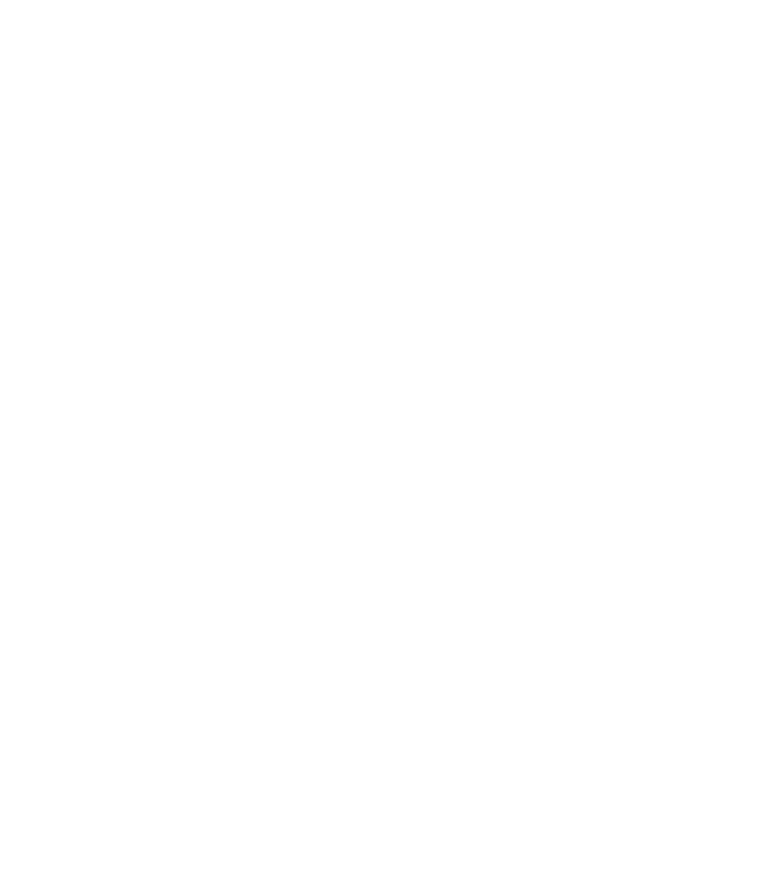
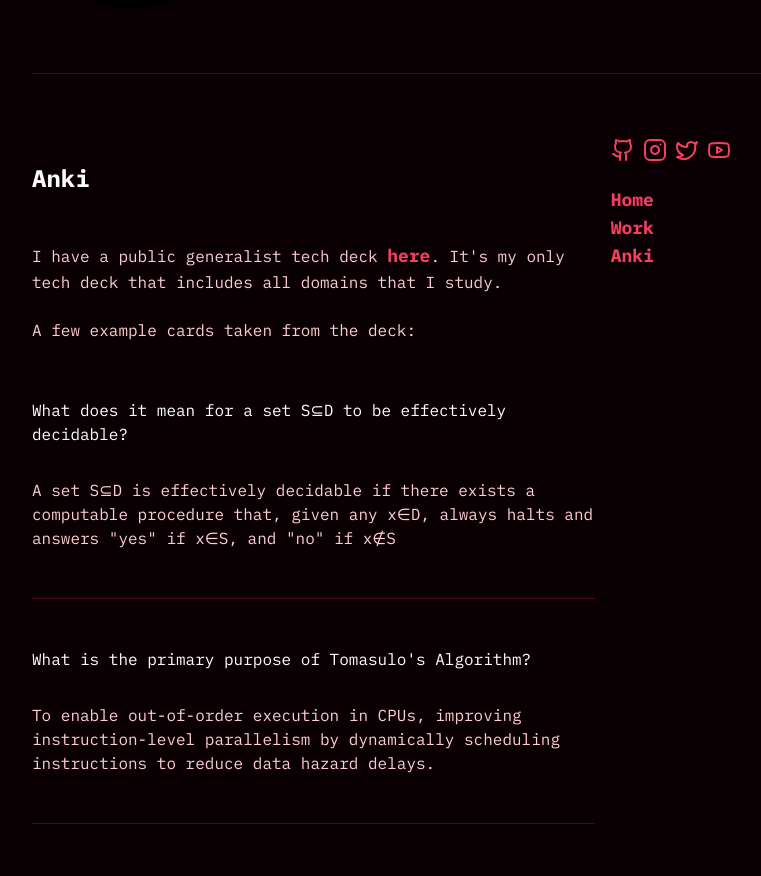
Before and after one commit to oxrinz/oxrinz-website, a SvelteKit app: page /anki in a window 1280 px wide. Before the commit this address had no page. Shown: the part 220-1096 px from the top of the page, without its empty margins (182-943 px from the left). Before the commit the page ends 800 px from the top, so only its background shows below. Built offline with nearby package versions, Linux system fonts and the light colour scheme.

Commit message:
Revert "removed anki"
This reverts commit db6ca9b47a249650b9f7a1a36abb78a4f06b4826.

```diff
--- a/src/routes/(main)/+layout.svelte
+++ b/src/routes/(main)/+layout.svelte
@@ -72,6 +72,7 @@
               <a href="/">Home</a>
               <!-- <a href="/blog">Blog</a> -->
               <a href="/work">Work</a>
+              <a href="/anki">Anki</a>
             </div>
           </div>
         </div>
--- /dev/null
+++ b/src/routes/(main)/anki/+page.svelte
@@ -0,0 +1,51 @@
+<script>
+  import Divider from "$lib/components/divider.svelte";
+</script>
+
+<svelte:head>
+  <title>Anki</title>
+</svelte:head>
+
+<div class="flex flex-col gap-8">
+  <h1 class="text-2xl font-bold">Anki</h1>
+  <p>
+    I have a public generalist tech deck <a
+      href="https://ankiweb.net/shared/info/1279708453">here</a
+    >. It's my only tech deck that includes all domains that I study.
+    <br />
+    <br />
+    A few example cards taken from the deck:
+    <br />
+    <br />
+  </p>
+  <h4>What does it mean for a set S⊆D to be effectively decidable?</h4>
+  <p>
+    A set S⊆D is effectively decidable if there exists a computable procedure
+    that, given any x∈D, always halts and answers "yes" if x∈S, and "no" if x∉S
+  </p>
+  <Divider />
+  <h4>What is the primary purpose of Tomasulo's Algorithm?</h4>
+  <p>
+    To enable out-of-order execution in CPUs, improving instruction-level
+    parallelism by dynamically scheduling instructions to reduce data hazard
+    delays.
+  </p>
+  <Divider />
+  <h4>How does a reservation station differ from a reorder buffer?</h4>
+  <p>
+    A reservation station holds instructions before execution, tracking operands
+    and dispatching when ready, while a reorder buffer ensures instructions
+    commit in program order after execution to maintain correct program
+    semantics.
+  </p>
+  <Divider />
+  <h4>
+    What happens if a branch instruction is not found in the Branch Target
+    Buffer (BTB)?
+  </h4>
+  <p>
+    If a branch is not in the BTB, the CPU may assume it’s not a branch or use a
+    default prediction (e.g., not taken), potentially causing a misprediction
+    and pipeline stall.
+  </p>
+</div>
```
